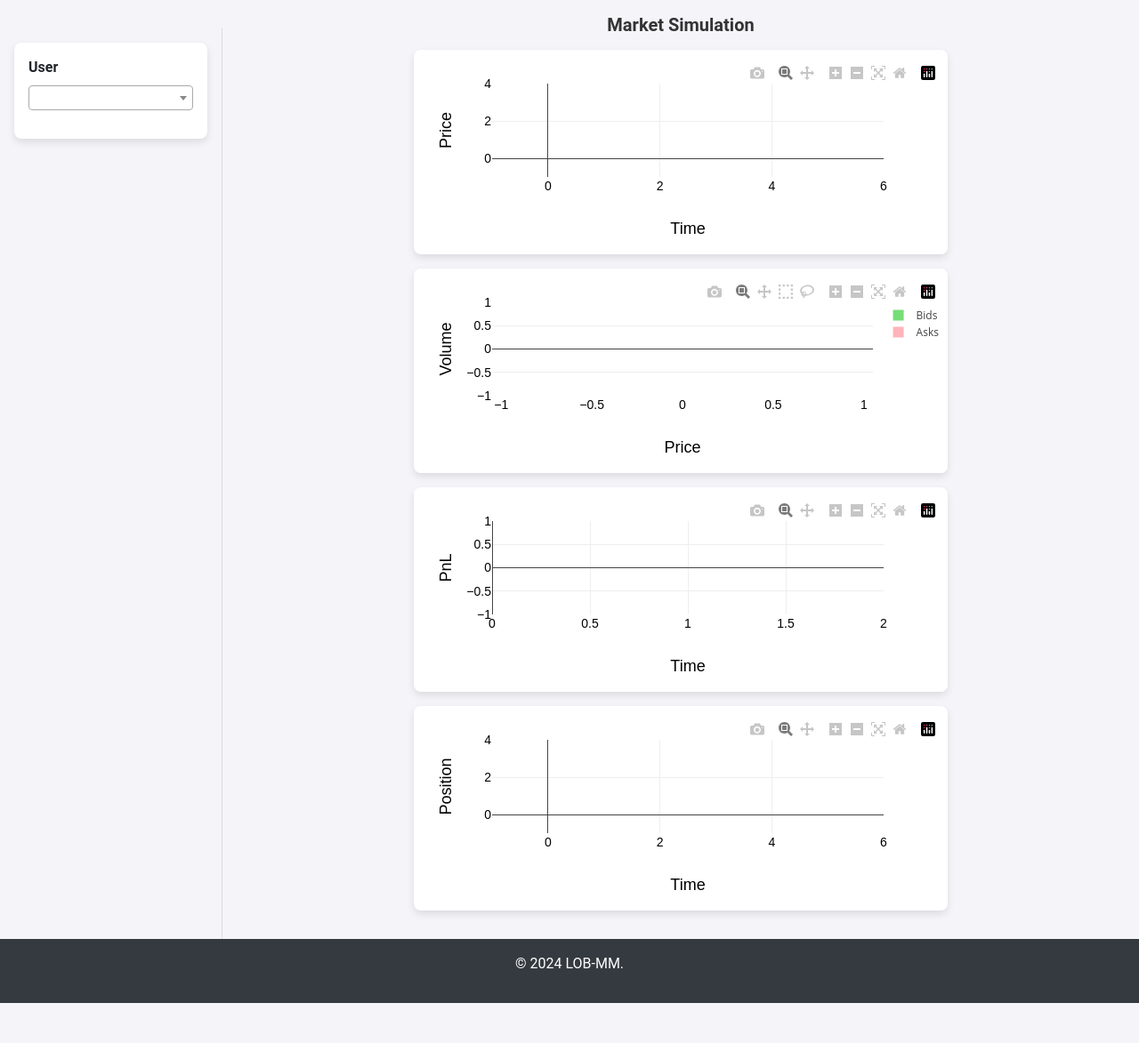
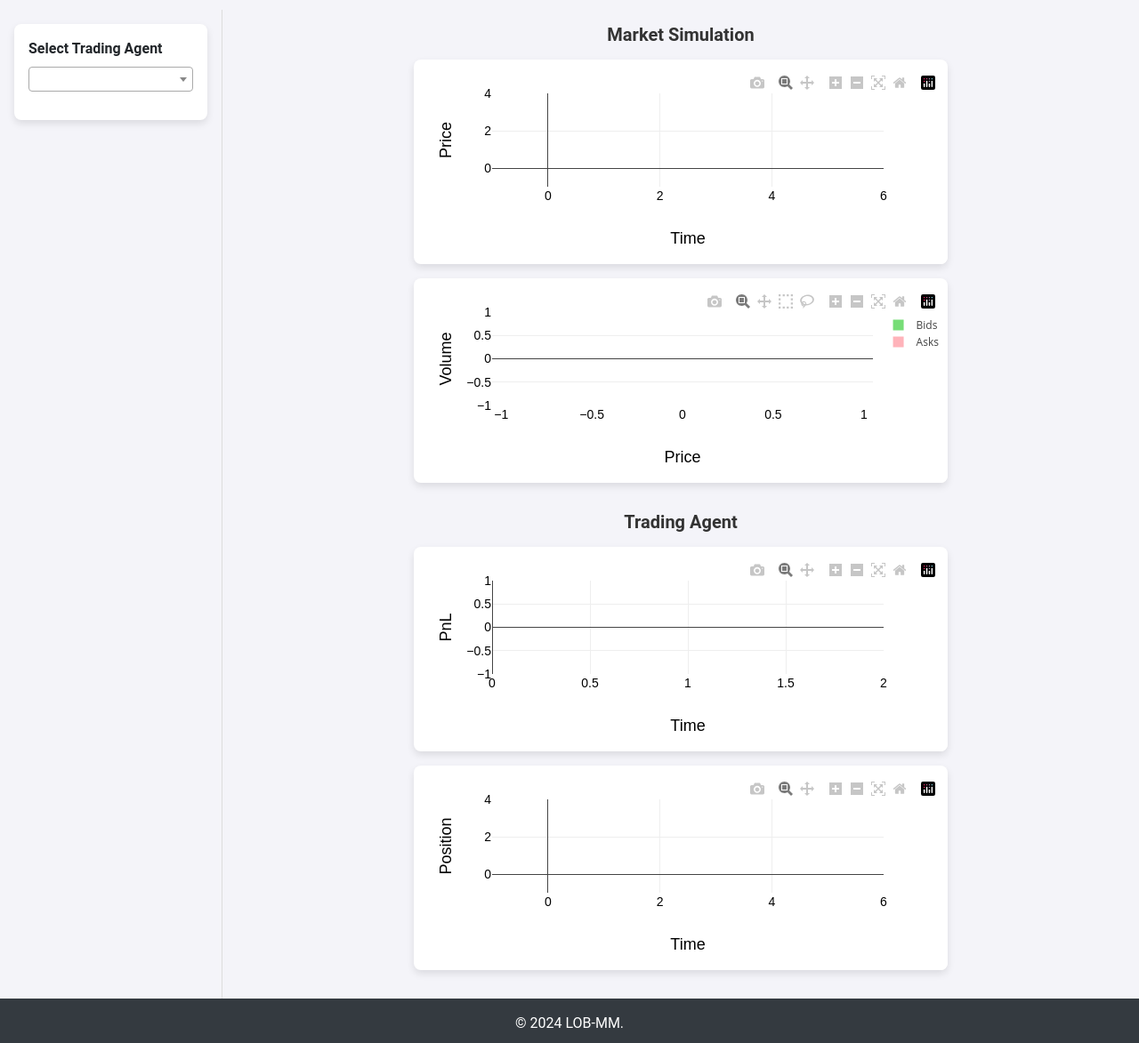
Before and after one commit to silue-dev/limit-order-book-market-making, a Flask app: page / in a window 1280 px wide. Shown: the part 56-1229 px from the top of the page at 89% size. Before the commit the page ends 1184 px from the top, so only its background shows below. Run offline with Flask 3, Linux system fonts and the light colour scheme; data that the repository does not hold is empty; some libraries are stand-ins or nearby versions.

Commit message:
updated plot colors + front end tweaks, for better readability

```diff
--- a/src/static/css/styles.css
+++ b/src/static/css/styles.css
@@ -29,7 +29,7 @@ body {
 .main-content {
     flex: 1;
     display: flex;
-    padding-top: 56px;
+    padding-top: 35px;
 }
 .sidebar {
     width: 250px;
@@ -69,6 +69,7 @@ footer {
     text-align: center;
     position: static;
     width: 100%;
+    height: 50px;
 }
 
 /* Chart title styling */
@@ -77,6 +78,7 @@ footer {
     font-weight: bold;
     text-align: center;
     margin-bottom: 1rem;
+    margin-top: 2rem;
     color: #333;
 }
 
--- a/src/static/js/scripts.js
+++ b/src/static/js/scripts.js
@@ -7,7 +7,7 @@ const plot_margin = {
     b: 90
 };
 
-const plot_height = 225;  // height for all plots
+const plot_height = 225;
 
 async function fetchData() {
     const response = await fetch('/mid_price');
@@ -39,7 +39,8 @@ async function updatePlot() {
         x: data.x,
         y: data.y,
         mode: 'lines',
-        name: 'Price'
+        name: 'Price',
+        line: { color: '#1f77b4' }
     }], {
         xaxis: {
             title: 'Time',
@@ -147,7 +148,8 @@ async function updatePnlPlot(user) {
         x: Array.from({ length: data.pnl.length }, (_, i) => i + 1),
         y: data.pnl,
         mode: 'lines',
-        name: `PnL for ${data.user}`
+        name: `PnL for ${data.user}`,
+        line: { color: '#9467bd' }
     }], {
         xaxis: {
             title: 'Time',
@@ -193,7 +195,8 @@ async function updatePositionsPlot(user) {
         x: Array.from({ length: data.positions.length }, (_, i) => i + 1),
         y: data.positions,
         mode: 'lines',
-        name: `Positions for ${data.user}`
+        name: `Positions for ${data.user}`,
+        line: { color: '#ff7f0e' }
     }], {
         xaxis: {
             title: 'Time',
--- a/src/templates/index.html
+++ b/src/templates/index.html
@@ -28,7 +28,7 @@
         <div class="sidebar">
             <form id="userForm" class="user-selection">
                 <div class="form-group">
-                    <label for="user">User</label>
+                    <label for="user">Select Trading Agent</label>
                     <select class="form-control" id="user" required></select>
                 </div>
             </form>
@@ -38,6 +38,7 @@
             <h1 class="chart-title">Market Simulation</h1>
             <div id="plot" class="chart-container"></div>
             <div id="orderbook" class="chart-container"></div>
+            <h1 class="chart-title">Trading Agent</h1>
             <div id="pnlPlot" class="chart-container"></div>
             <div id="positionsPlot" class="chart-container"></div> <!-- New container for positions plot -->
         </div>
```
Also changed, not shown: README.md, 1 other file.
